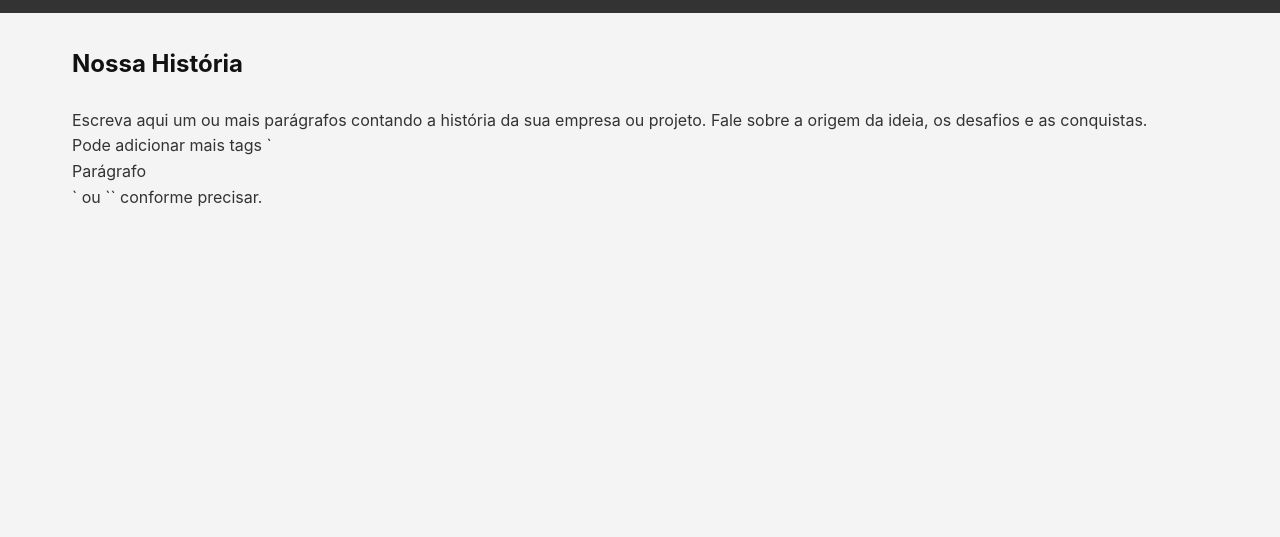
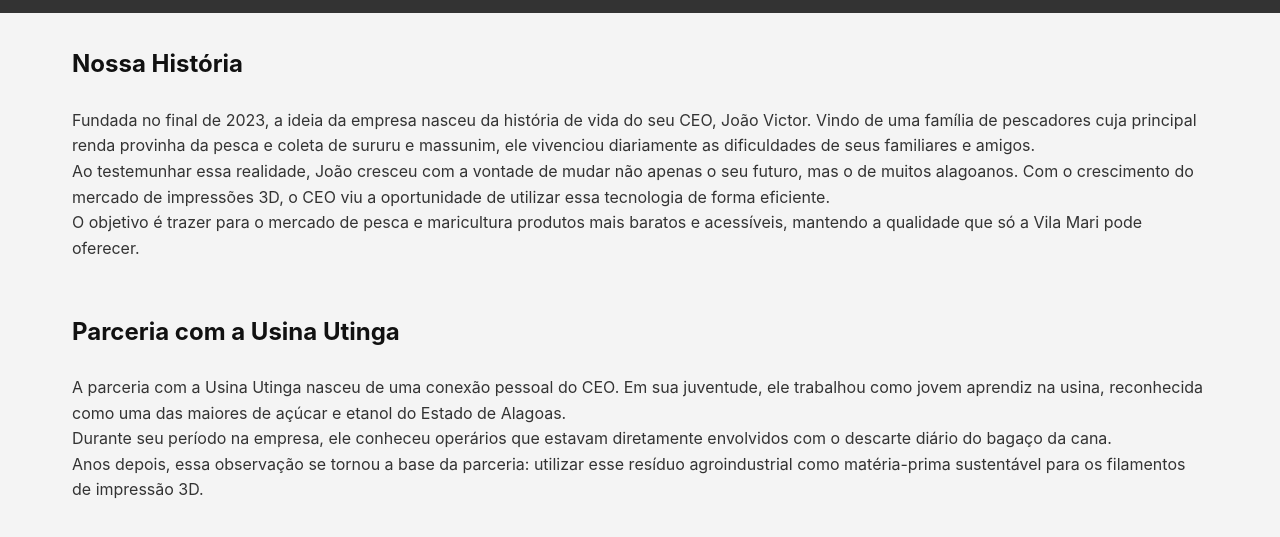
Before and after one commit to jvieira11/Vila-Mari, a plain HTML site: page index.html in a window 1280 px wide. Both pictures are taken after a click on the link "Nossa História". Shown: the part 57-594 px from the top of the page. Drawn offline with Linux system fonts and the light colour scheme.

Commit message:
Historia e parceria

```diff
--- a/index.html
+++ b/index.html
@@ -41,8 +41,23 @@
 
         <section id="historia" class="page">
             <h2>Nossa História</h2>
-            <p>Escreva aqui um ou mais parágrafos contando a história da sua empresa ou projeto. Fale sobre a origem da ideia, os desafios e as conquistas.</p>
-            <p>Pode adicionar mais tags `<p>Parágrafo</p>` ou `<img>` conforme precisar.</p>
+                <p>Fundada no final de 2023, a ideia da empresa nasceu da história de vida do seu CEO, João Victor. Vindo de uma família de pescadores cuja
+                principal renda provinha da pesca e coleta de sururu e massunim,
+                ele vivenciou diariamente as dificuldades de seus familiares e amigos.
+                </p>
+                <p>
+                Ao testemunhar essa realidade, João cresceu com a vontade de mudar não apenas o seu futuro, mas o de muitos alagoanos.
+                Com o crescimento do mercado de impressões 3D, o CEO viu a oportunidade de utilizar essa tecnologia de forma eficiente.
+                </p>
+                <p>
+                O objetivo é trazer para o mercado de pesca e maricultura produtos mais baratos e acessíveis, mantendo a qualidade que só a Vila Mari pode oferecer.
+                </p>
+                <br></br>
+            <h2>Parceria com a Usina Utinga</h2>
+                <p>A parceria com a Usina Utinga nasceu de uma conexão pessoal do CEO. Em sua juventude,
+                ele trabalhou como jovem aprendiz na usina, reconhecida como uma das maiores de açúcar e etanol do Estado de Alagoas.</p>
+                <p>Durante seu período na empresa, ele conheceu operários que estavam diretamente envolvidos com o descarte diário do bagaço da cana.</p>
+                <p>Anos depois, essa observação se tornou a base da parceria: utilizar esse resíduo agroindustrial como matéria-prima sustentável para os filamentos de impressão 3D.</p>
         </section>
 
         <section id="equipe" class="page">
```
